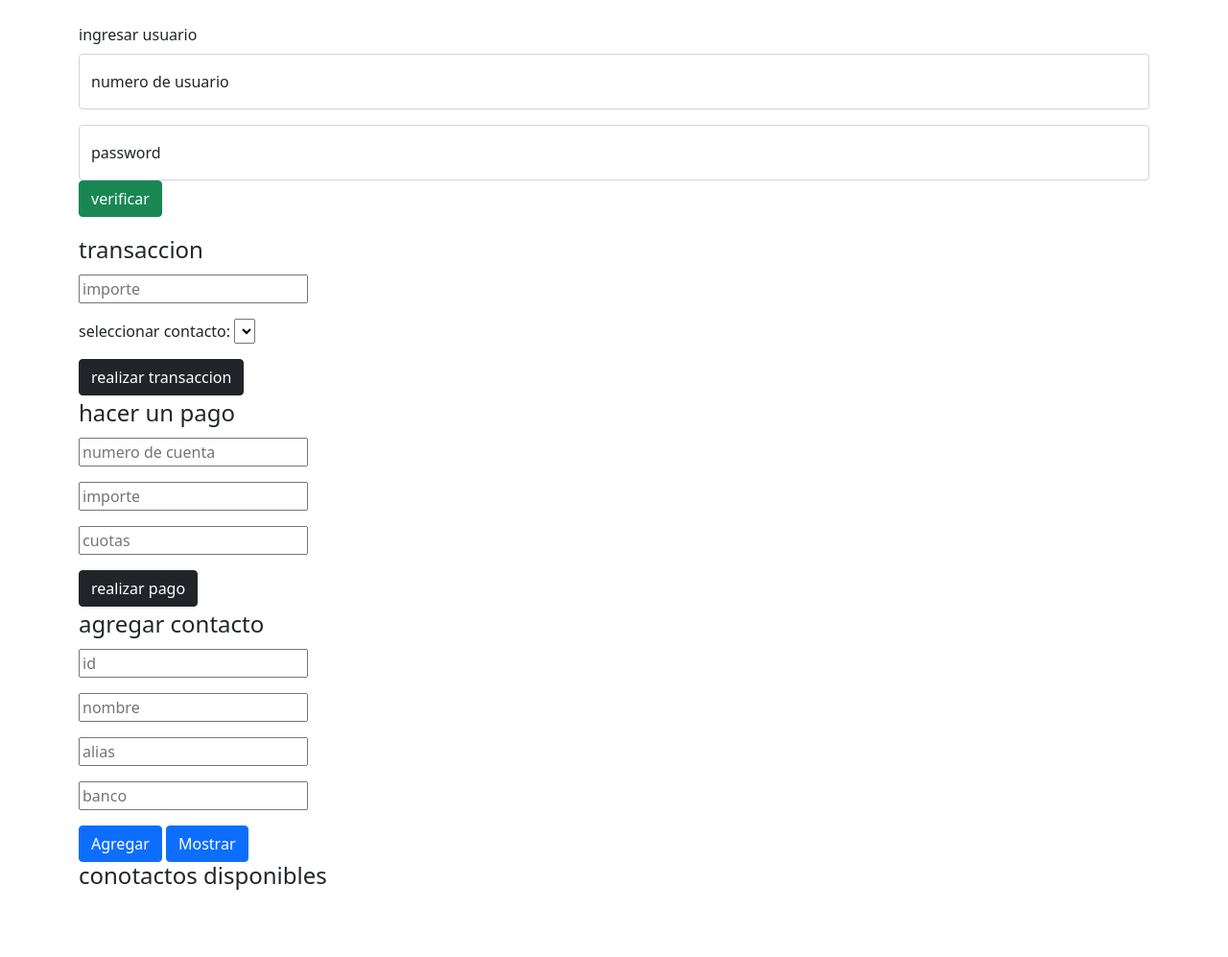
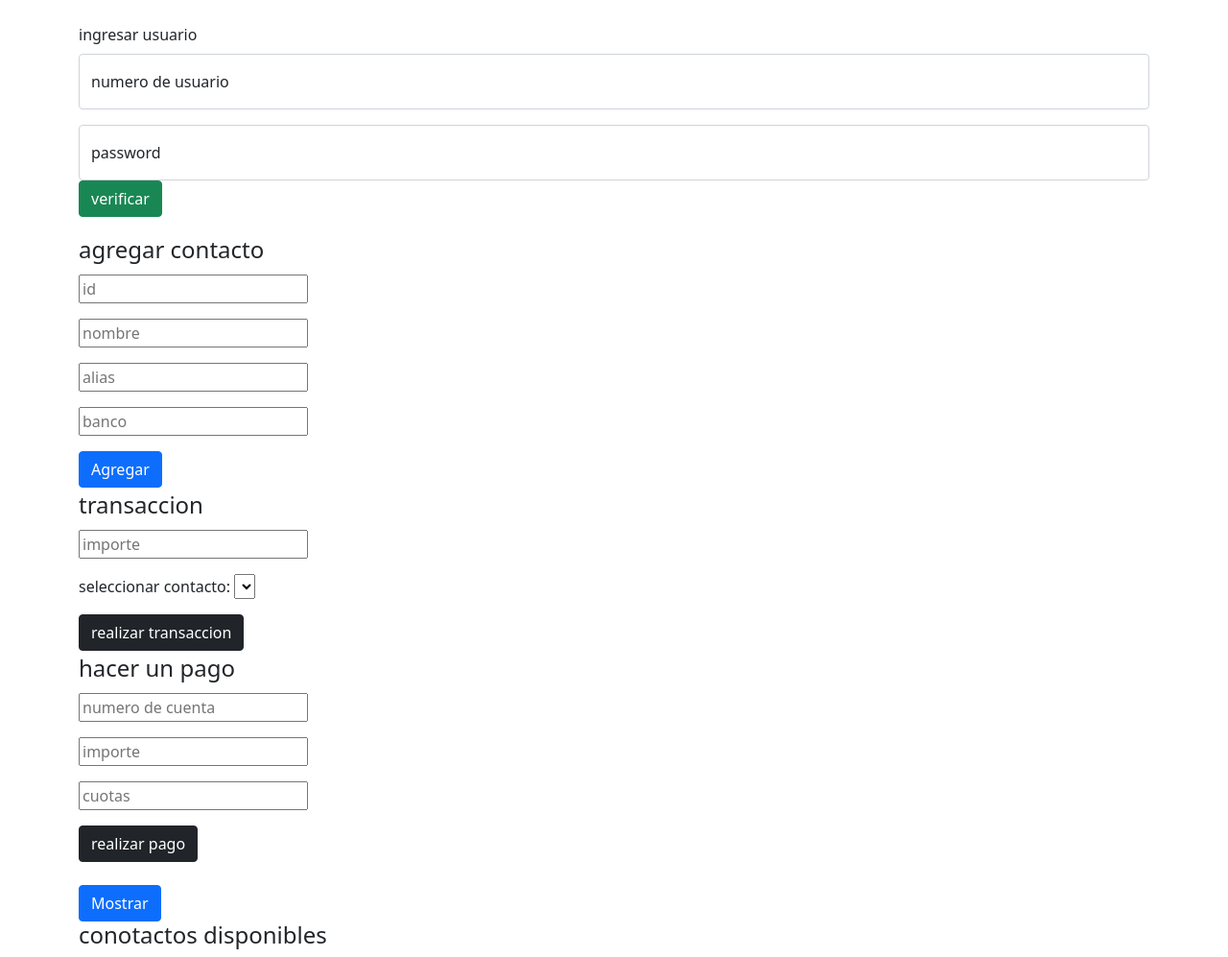
Before and after one commit to dylancori/java-, a website: page index.html in a window 1280 px wide. Shown: the whole page at 96% size. Before the commit the page ends 935 px from the top, so only its background shows below. Drawn offline with nearby package versions, Linux system fonts and the light colour scheme; some packages are replaced by stand-ins of ours; a script that the page names is missing.

Commit message:
corrigiendo errores

```diff
--- a/desafios/desafio2.js
+++ b/desafios/desafio2.js
@@ -5,8 +5,8 @@ function validar(){
   let usuario = document.querySelector("#user").value;
   let pass = document.querySelector("#pass").value;
   fetch("../e.json").then(res => res.json()).then(data => {
-   let user =  data.filter(d => usuario==d.usuario)[0]
-   if (user.pass == pass) {
+   let user =  data.find(user => user.usuario = usuario && user.pass == pass)
+   if (user) {
     swal.fire('login corrrecto', `Bienvenido ${usuario}`, 'success')
    } else{
     swal.fire('datos invalidos', '', 'error')
@@ -35,11 +35,12 @@ const listacontactos = contobj
 
 
 function agregarElemento() {
-    let cont = new contactos(
-      document.querySelector("#id").value,
-    document.querySelector("#nombre").value,
-      document.querySelector("#alias").value,
-      document.querySelector("#banco").value,)
+
+      let id =  document.querySelector("#id").value;
+      let nombre =  document.querySelector("#nombre").value;
+      let alias = document.querySelector("#alias").value;
+      let banco =  document.querySelector("#banco").value;
+      let cont = new contactos (id,nombre,alias,banco)
 
     listacontactos.push(cont);
     localStorage.setItem('contactos', JSON.stringify(listacontactos))
--- a/index.html
+++ b/index.html
@@ -27,6 +27,28 @@
                 <p><input type="button" name="btnVerifica" class="btn btn-success" id="btnVerifica"  value="verificar"  onclick="validar()"></p>
             </div>
         </div>
+
+
+        <div class="agregar-contactos container">
+            <form action="" >
+
+                <fieldset>
+                    <legend><span>agregar contacto<span></legend>
+                    <p><input type="text" placeholder="id" id="id"></p>
+                    <p><input type="text" placeholder="nombre" id="nombre"></p>
+                    <p><input type="text" placeholder="alias" id="alias"></p>
+                    <p><input type="text" placeholder="banco" id="banco"></p>
+
+                    <p></p>
+                    <input type="button" id="btnAgregarElemento" value="Agregar"  class="btn btn-primary" onclick="agregarElemento();"></input>
+
+                </fieldset>
+            </form>
+        </div>
+
+
+
+
 
 
     <div class="transaccion container">
@@ -63,30 +85,13 @@
         </fieldset>
         </form>
     </div>
-
-
-    <div class="agregar-contactos container">
-        <form action="" >
-
-            <fieldset>
-                <legend><span>agregar contacto<span></legend>
-                <p><input type="text" placeholder="id" id="id"></p>
-                <p><input type="text" placeholder="nombre" id="nombre"></p>
-                <p><input type="text" placeholder="alias" id="alias"></p>
-                <p><input type="text" placeholder="banco" id="banco"></p>
-
-                <p></p>
-                <input type="button" id="btnAgregarElemento" value="Agregar"  class="btn btn-primary" onclick="agregarElemento();"></input>
-
-
+    <br>
+    <div class="container">
 
  <input type="button" id="btnMostrarArreglo" value="Mostrar" class="btn btn-primary" onclick="mostrarArreglo();"></input>
                  <h4>conotactos disponibles</h4>
                 <div id="agreg"></div>
-            </fieldset>
-        </form>
             </div>
-
 </section>
 
 
```
Lines whose indentation alone changed are shown as unchanged.
